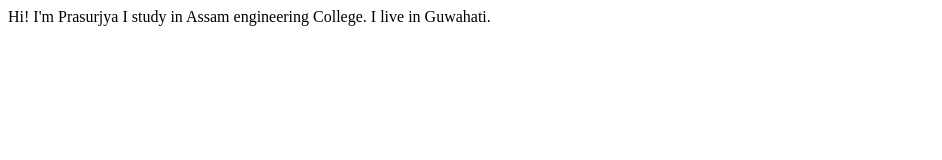
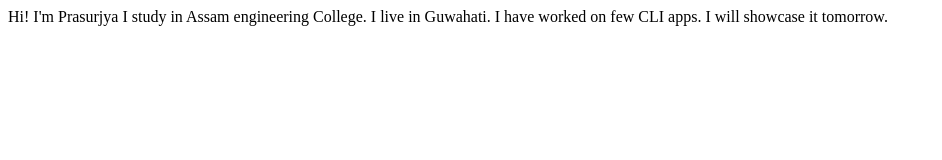
Before and after one commit to PrasurjyaKashyap/prasurjyakashyap-site, a plain HTML site: page index.html in a window 1280 px wide. Shown: the whole page, without its empty margins (0-942 px from the left). Drawn offline with Linux system fonts and the light colour scheme.

Commit message:
Docs: Updated info

```diff
--- a/index.html
+++ b/index.html
@@ -8,5 +8,7 @@
 <body>
     Hi! I'm Prasurjya
     I study in Assam engineering College. I live in Guwahati.
+
+    I have worked on few CLI apps. I will showcase it tomorrow.
 </body>
 </html>
```
